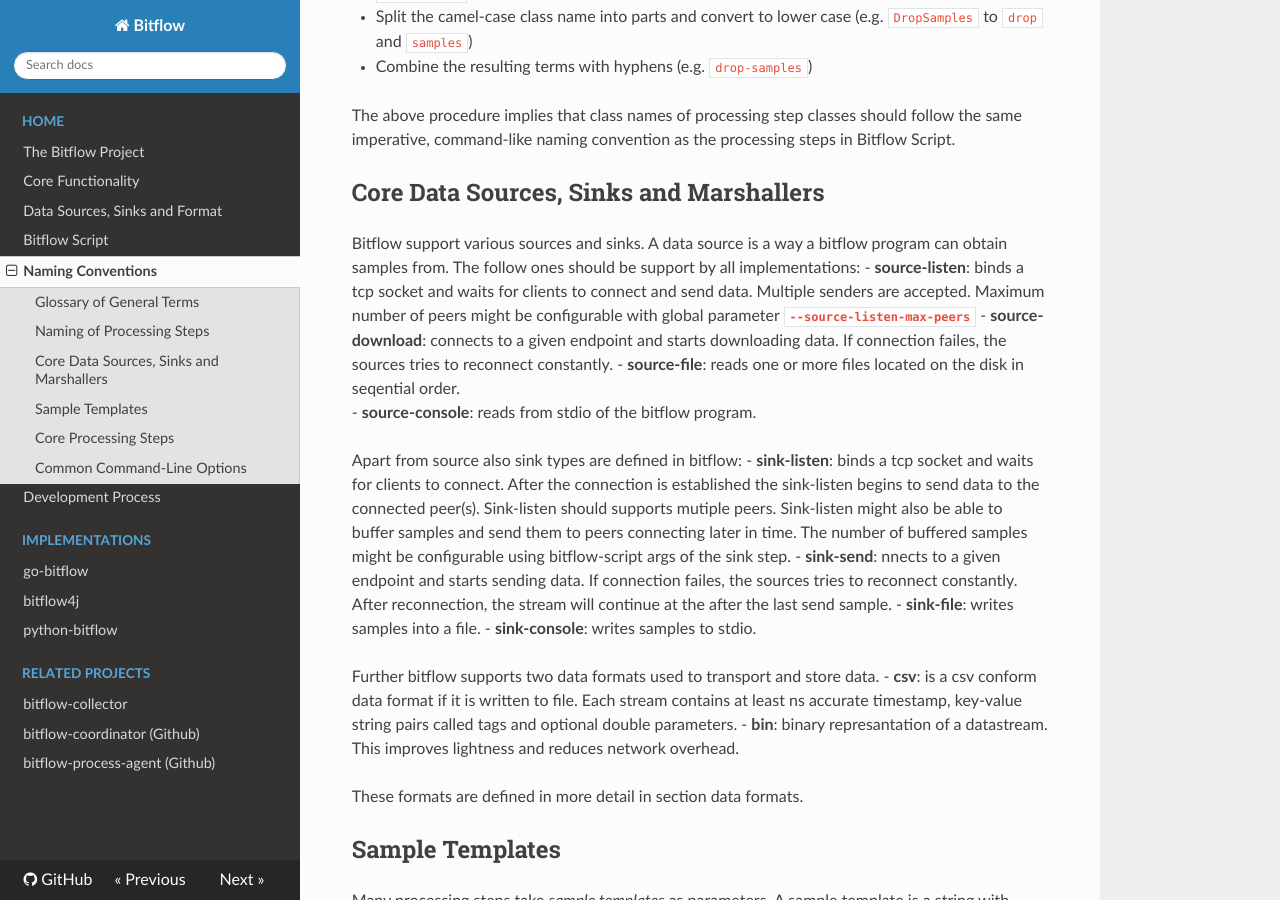
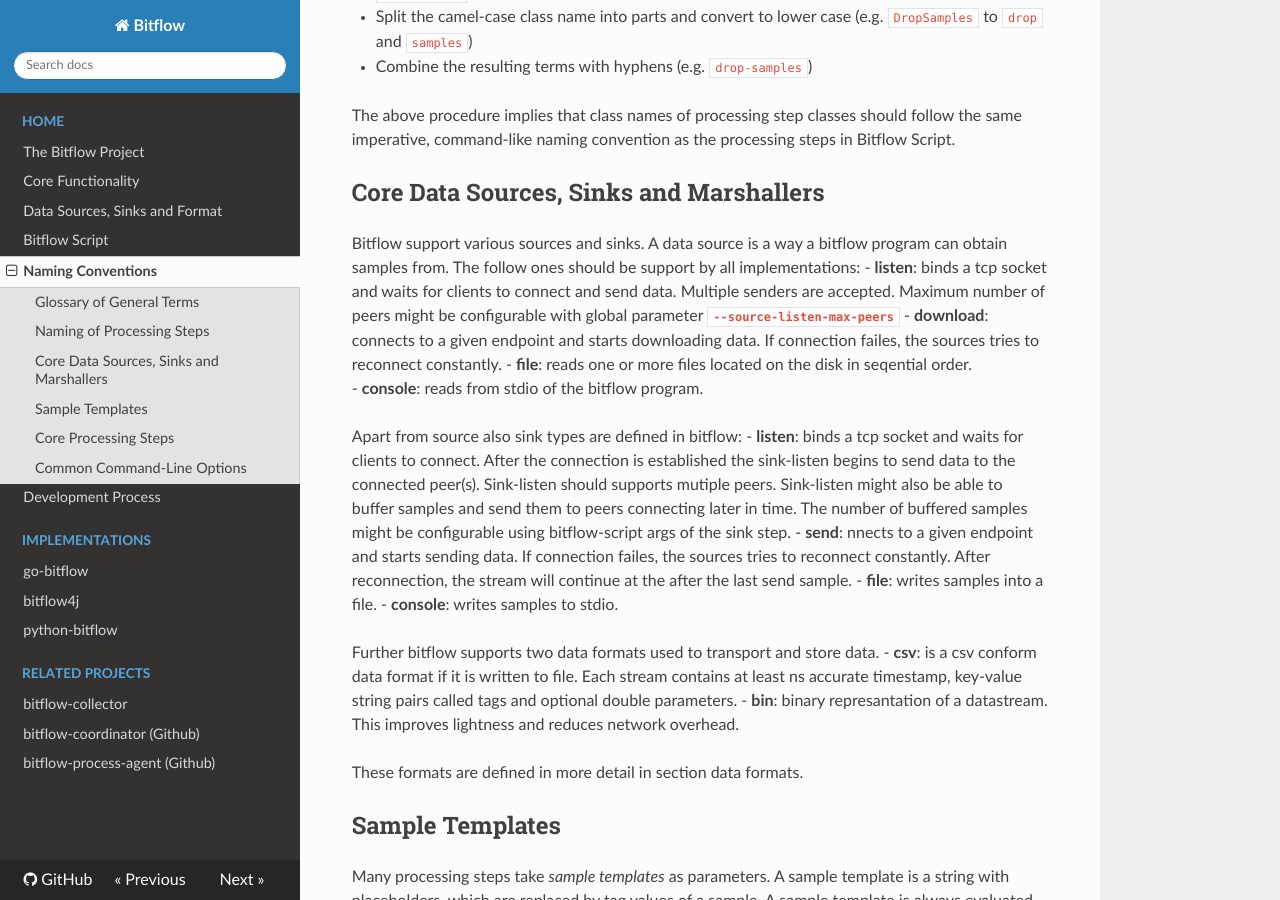
Before and after one commit to bitflow-stream/bitflow-docs, an MkDocs documentation site: the page built from docs/naming.md, in a window 1280 px wide and 900 px high, scrolled down 1688 px. Built offline with MkDocs 1.6.1, drawn with Linux system fonts in a browser that asks for light colours; nearby versions of some CDN libraries.

Commit message:
remove source and sink

```diff
--- a/docs/naming.md
+++ b/docs/naming.md
@@ -50,17 +50,17 @@
 ## Core Data Sources, Sinks and Marshallers
 
 Bitflow support various sources and sinks. A data source is a way a bitflow program can obtain samples from. The follow ones should be support by all implementations:
-- **source-listen**: binds a tcp socket and waits for clients to connect and send data. Multiple senders are
+- **listen**: binds a tcp socket and waits for clients to connect and send data. Multiple senders are
 accepted. Maximum number of peers might be configurable with global parameter **`--source-listen-max-peers`**
-- **source-download**: connects to a given endpoint and starts downloading data. If connection failes, the sources tries to reconnect constantly.
-- **source-file**: reads one or more files located on the disk in seqential order.
-- **source-console**: reads from stdio of the bitflow program.
+- **download**: connects to a given endpoint and starts downloading data. If connection failes, the sources tries to reconnect constantly.
+- **file**: reads one or more files located on the disk in seqential order.
+- **console**: reads from stdio of the bitflow program.
 
 Apart from source also sink types are defined in bitflow:
-- **sink-listen**: binds a tcp socket and waits for clients to connect. After the connection is established the sink-listen begins to send data to the connected peer(s). Sink-listen should supports mutiple peers. Sink-listen might also be able to buffer samples and send them to peers connecting later in time. The number of buffered samples might be configurable using bitflow-script args of the sink step.
-- **sink-send**: nnects to a given endpoint and starts sending data. If connection failes, the sources tries to reconnect constantly. After reconnection, the stream will continue at the after the last send sample.
-- **sink-file**: writes samples into a file.
-- **sink-console**: writes samples to stdio.
+- **listen**: binds a tcp socket and waits for clients to connect. After the connection is established the sink-listen begins to send data to the connected peer(s). Sink-listen should supports mutiple peers. Sink-listen might also be able to buffer samples and send them to peers connecting later in time. The number of buffered samples might be configurable using bitflow-script args of the sink step.
+- **send**: nnects to a given endpoint and starts sending data. If connection failes, the sources tries to reconnect constantly. After reconnection, the stream will continue at the after the last send sample.
+- **file**: writes samples into a file.
+- **console**: writes samples to stdio.
 
 Further bitflow supports two data formats used to transport and store data.
 - **csv**: is a csv conform data format if it is written to file. Each stream contains at least ns accurate timestamp, key-value string pairs called tags and optional double parameters.
```
